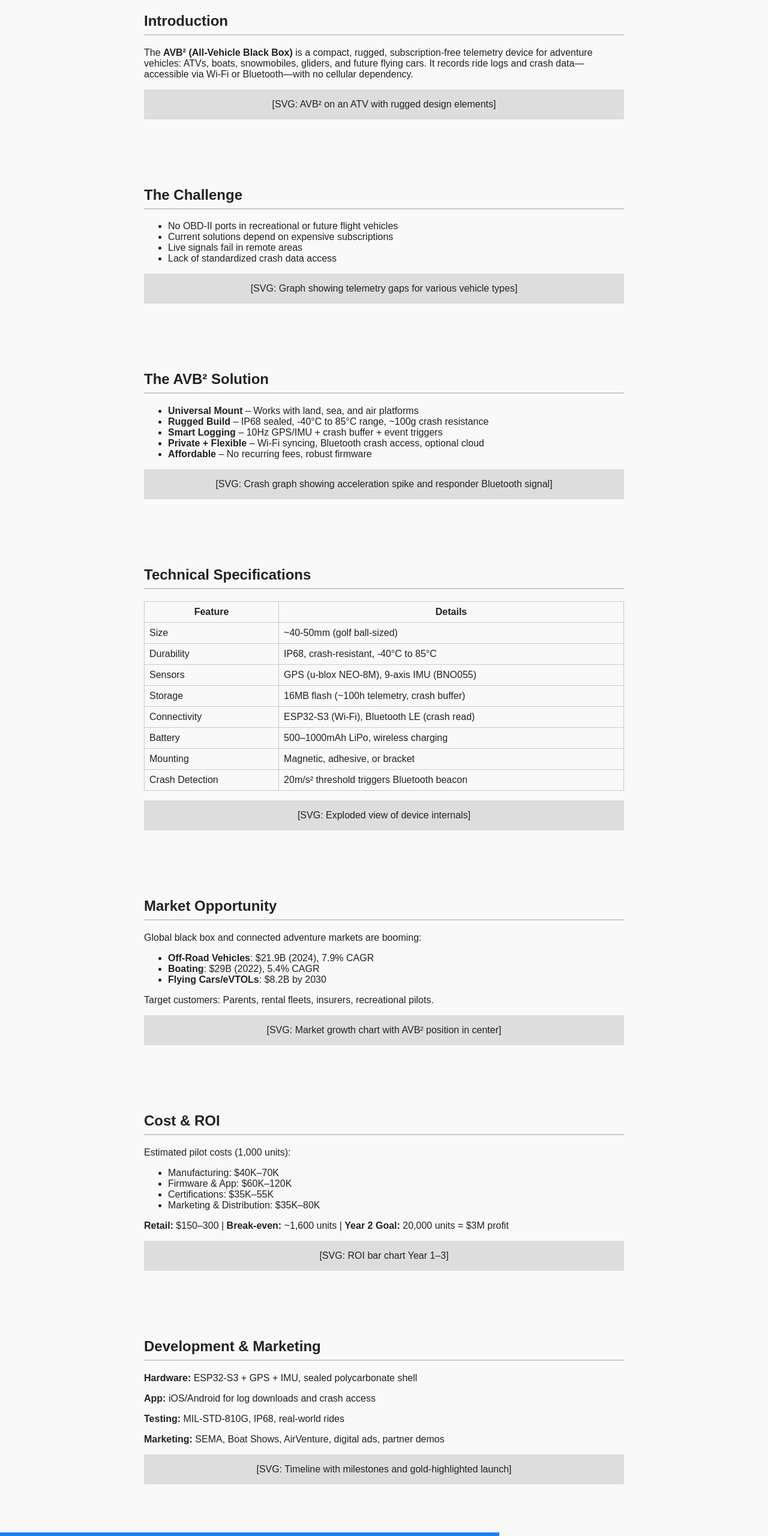
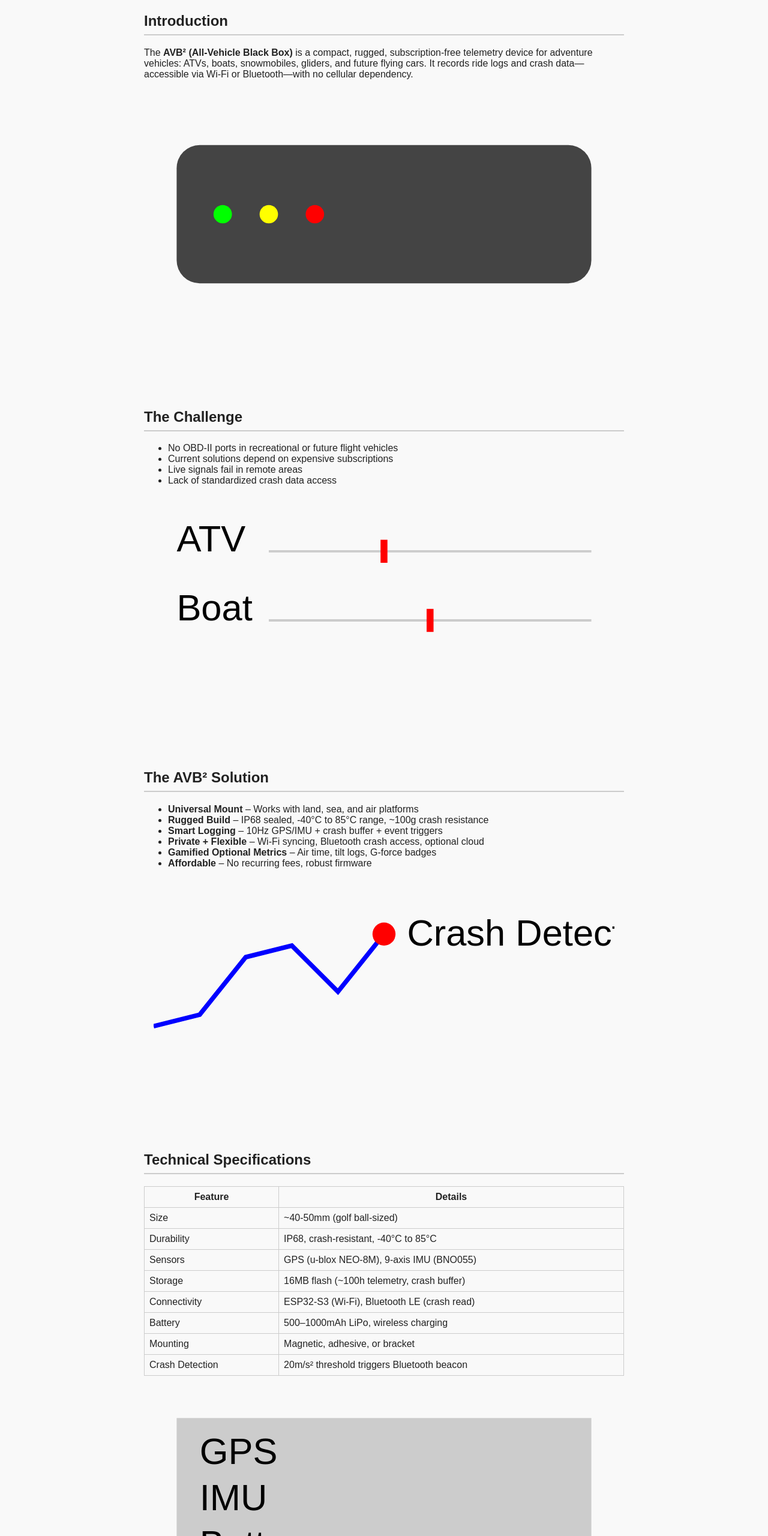
Before and after one commit to Glargod/avb2, a plain HTML site: page index.html in a window 1280 px wide. Shown: the part 240-2800 px from the top of the page at 60% size. Drawn offline with Linux system fonts and the light colour scheme.

Commit message:
Update index.html

```diff
--- a/index.html
+++ b/index.html
@@ -34,10 +34,13 @@
       color: #0a84ff;
     }
     .visual {
-      background: #ddd;
       text-align: center;
       padding: 1rem;
       margin: 1rem 0;
+    }
+    svg {
+      max-width: 100%;
+      height: auto;
     }
     table {
       width: 100%;
@@ -72,7 +75,14 @@
   <section>
     <h2>Introduction</h2>
     <p>The <strong>AVB² (All-Vehicle Black Box)</strong> is a compact, rugged, subscription-free telemetry device for adventure vehicles: ATVs, boats, snowmobiles, gliders, and future flying cars. It records ride logs and crash data—accessible via Wi-Fi or Bluetooth—with no cellular dependency.</p>
-    <div class="visual">[SVG: AVB² on an ATV with rugged design elements]</div>
+    <div class="visual">
+      <svg viewBox="0 0 200 100">
+        <rect x="10" y="20" width="180" height="60" rx="10" ry="10" fill="#444" />
+        <circle cx="30" cy="50" r="4" fill="#0f0" />
+        <circle cx="50" cy="50" r="4" fill="#ff0" />
+        <circle cx="70" cy="50" r="4" fill="#f00" />
+      </svg>
+    </div>
   </section>
 
   <section>
@@ -83,7 +93,16 @@
       <li>Live signals fail in remote areas</li>
       <li>Lack of standardized crash data access</li>
     </ul>
-    <div class="visual">[SVG: Graph showing telemetry gaps for various vehicle types]</div>
+    <div class="visual">
+      <svg viewBox="0 0 200 80">
+        <text x="10" y="20">ATV</text>
+        <line x1="50" y1="20" x2="190" y2="20" stroke="#ccc" />
+        <line x1="100" y1="15" x2="100" y2="25" stroke="red" stroke-width="3" />
+        <text x="10" y="50">Boat</text>
+        <line x1="50" y1="50" x2="190" y2="50" stroke="#ccc" />
+        <line x1="120" y1="45" x2="120" y2="55" stroke="red" stroke-width="3" />
+      </svg>
+    </div>
   </section>
 
   <section>
@@ -93,9 +112,16 @@
       <li><strong>Rugged Build</strong> – IP68 sealed, -40°C to 85°C range, ~100g crash resistance</li>
       <li><strong>Smart Logging</strong> – 10Hz GPS/IMU + crash buffer + event triggers</li>
       <li><strong>Private + Flexible</strong> – Wi-Fi syncing, Bluetooth crash access, optional cloud</li>
+      <li><strong>Gamified Optional Metrics</strong> – Air time, tilt logs, G-force badges</li>
       <li><strong>Affordable</strong> – No recurring fees, robust firmware</li>
     </ul>
-    <div class="visual">[SVG: Crash graph showing acceleration spike and responder Bluetooth signal]</div>
+    <div class="visual">
+      <svg viewBox="0 0 200 80">
+        <polyline points="0,60 20,55 40,30 60,25 80,45 100,20" fill="none" stroke="#00f" stroke-width="2" />
+        <circle cx="100" cy="20" r="5" fill="red" />
+        <text x="110" y="25">Crash Detected</text>
+      </svg>
+    </div>
   </section>
 
   <section>
@@ -111,7 +137,14 @@
       <tr><td>Mounting</td><td>Magnetic, adhesive, or bracket</td></tr>
       <tr><td>Crash Detection</td><td>20m/s² threshold triggers Bluetooth beacon</td></tr>
     </table>
-    <div class="visual">[SVG: Exploded view of device internals]</div>
+    <div class="visual">
+      <svg viewBox="0 0 200 100">
+        <rect x="10" y="10" width="180" height="80" fill="#ccc" />
+        <text x="20" y="30">GPS</text>
+        <text x="20" y="50">IMU</text>
+        <text x="20" y="70">Battery</text>
+      </svg>
+    </div>
   </section>
 
   <section>
@@ -123,7 +156,13 @@
       <li><strong>Flying Cars/eVTOLs</strong>: $8.2B by 2030</li>
     </ul>
     <p>Target customers: Parents, rental fleets, insurers, recreational pilots.</p>
-    <div class="visual">[SVG: Market growth chart with AVB² position in center]</div>
+    <div class="visual">
+      <svg viewBox="0 0 200 100">
+        <rect x="20" y="60" width="20" height="40" fill="#999" />
+        <rect x="60" y="40" width="20" height="60" fill="#666" />
+        <rect x="100" y="10" width="20" height="90" fill="#333" />
+      </svg>
+    </div>
   </section>
 
   <section>
@@ -136,7 +175,13 @@
       <li>Marketing & Distribution: $35K–80K</li>
     </ul>
     <p><strong>Retail:</strong> $150–300 | <strong>Break-even:</strong> ~1,600 units | <strong>Year 2 Goal:</strong> 20,000 units = $3M profit</p>
-    <div class="visual">[SVG: ROI bar chart Year 1–3]</div>
+    <div class="visual">
+      <svg viewBox="0 0 200 100">
+        <rect x="30" y="60" width="20" height="40" fill="#aaa" />
+        <rect x="90" y="40" width="20" height="60" fill="#888" />
+        <rect x="150" y="10" width="20" height="90" fill="gold" />
+      </svg>
+    </div>
   </section>
 
   <section>
@@ -145,7 +190,14 @@
     <p><strong>App:</strong> iOS/Android for log downloads and crash access</p>
     <p><strong>Testing:</strong> MIL-STD-810G, IP68, real-world rides</p>
     <p><strong>Marketing:</strong> SEMA, Boat Shows, AirVenture, digital ads, partner demos</p>
-    <div class="visual">[SVG: Timeline with milestones and gold-highlighted launch]</div>
+    <div class="visual">
+      <svg viewBox="0 0 200 40">
+        <line x1="10" y1="20" x2="190" y2="20" stroke="#000" stroke-width="2" />
+        <circle cx="40" cy="20" r="4" fill="#999" />
+        <circle cx="100" cy="20" r="4" fill="#999" />
+        <circle cx="160" cy="20" r="4" fill="gold" />
+      </svg>
+    </div>
   </section>
 
   <section class="cta">
```
